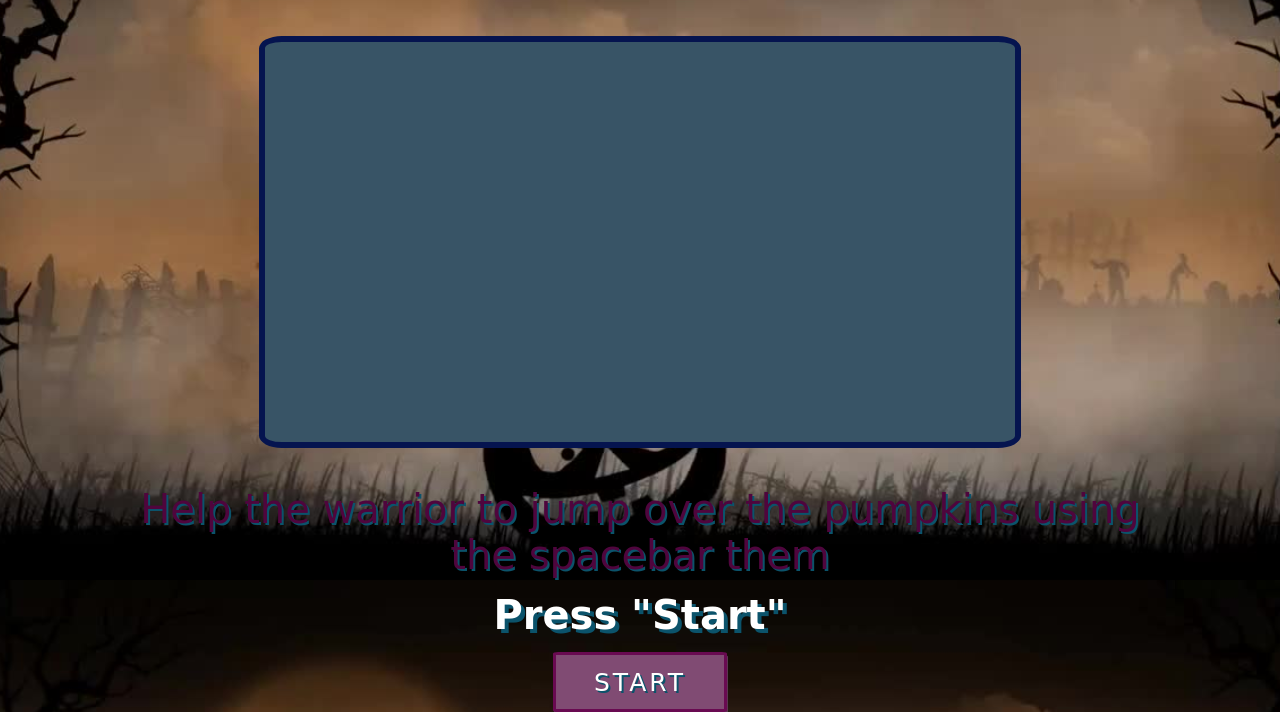
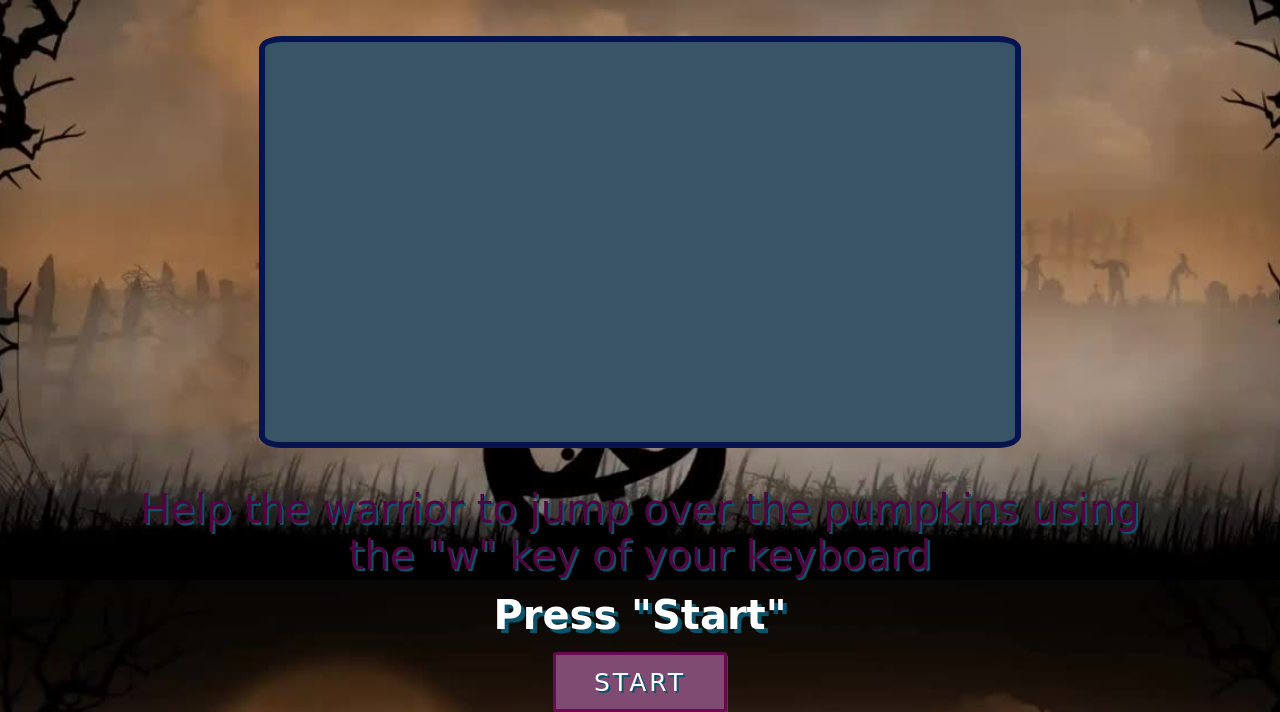
Before and after one commit to lauraferraz5/the-game-project, a plain HTML site: page index.html in a window 1280 px wide. Shown: the part 236-948 px from the top of the page. Drawn offline with Linux system fonts and the light colour scheme; a web font is replaced by a local one.

Commit message:
problems with the jump

```diff
--- a/index.html
+++ b/index.html
@@ -16,7 +16,10 @@
     </div>
 
     <div class="game-intro">
-      <p>Help the warrior to jump over the pumpkins using the spacebar them</p>
+      <p>
+        Help the warrior to jump over the pumpkins using the "w" key of your
+        keyboard
+      </p>
       <h1>Press "Start"</h1>
       <button id="start-button">Start</button>
     </div>
--- a/js/index.js
+++ b/js/index.js
@@ -316,7 +316,7 @@ window.addEventListener("load", () => {
 
     document.addEventListener("keydown", (event) => {
       if (jumpCount <= 2 && jumpCount > 0) {
-        if (event.key === "j") {
+        if (event.key === "w") {
           // Spacecharacter
           game.playerImgRun1.jump(20);
           jumpCount--;
```
